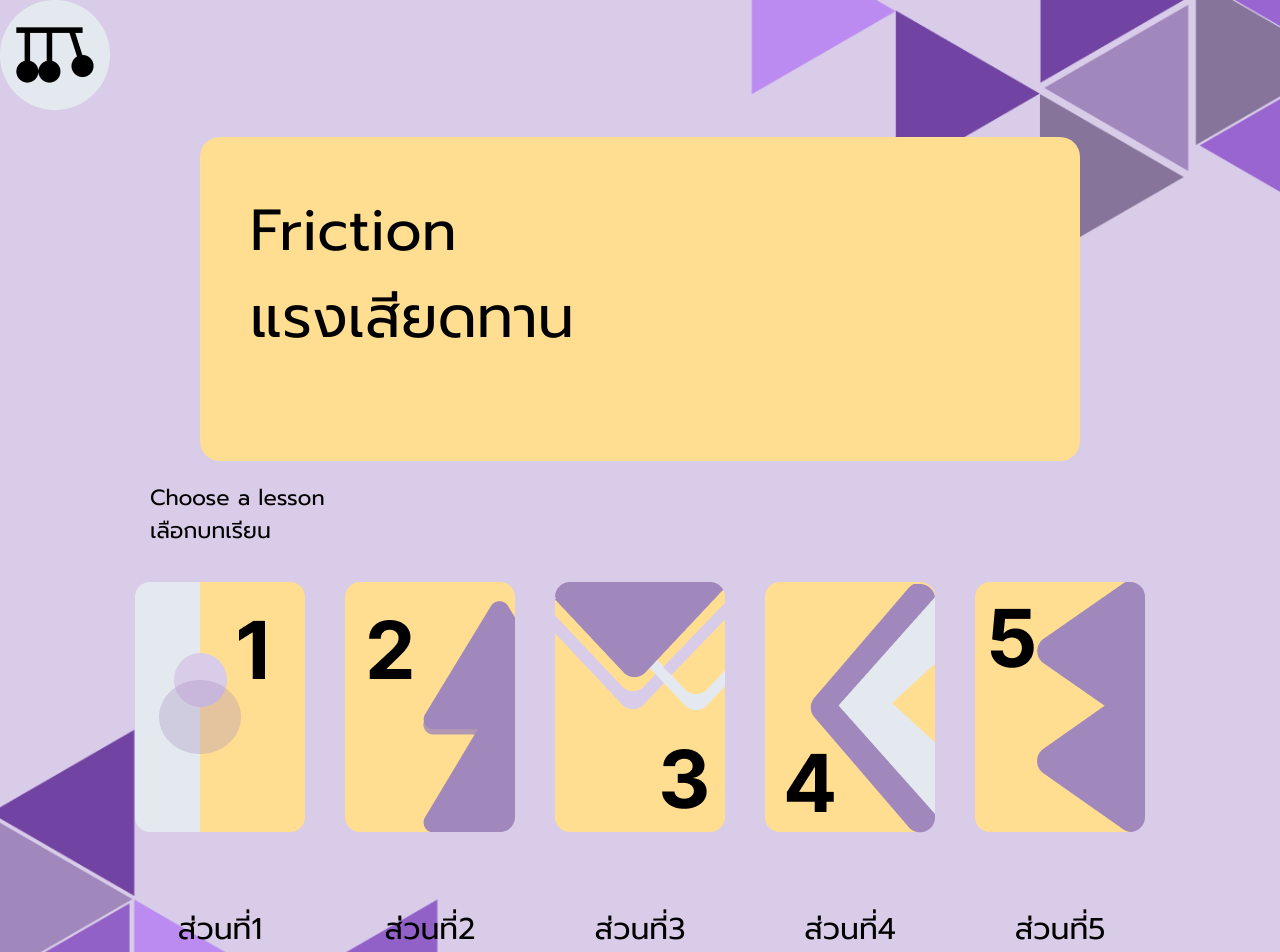
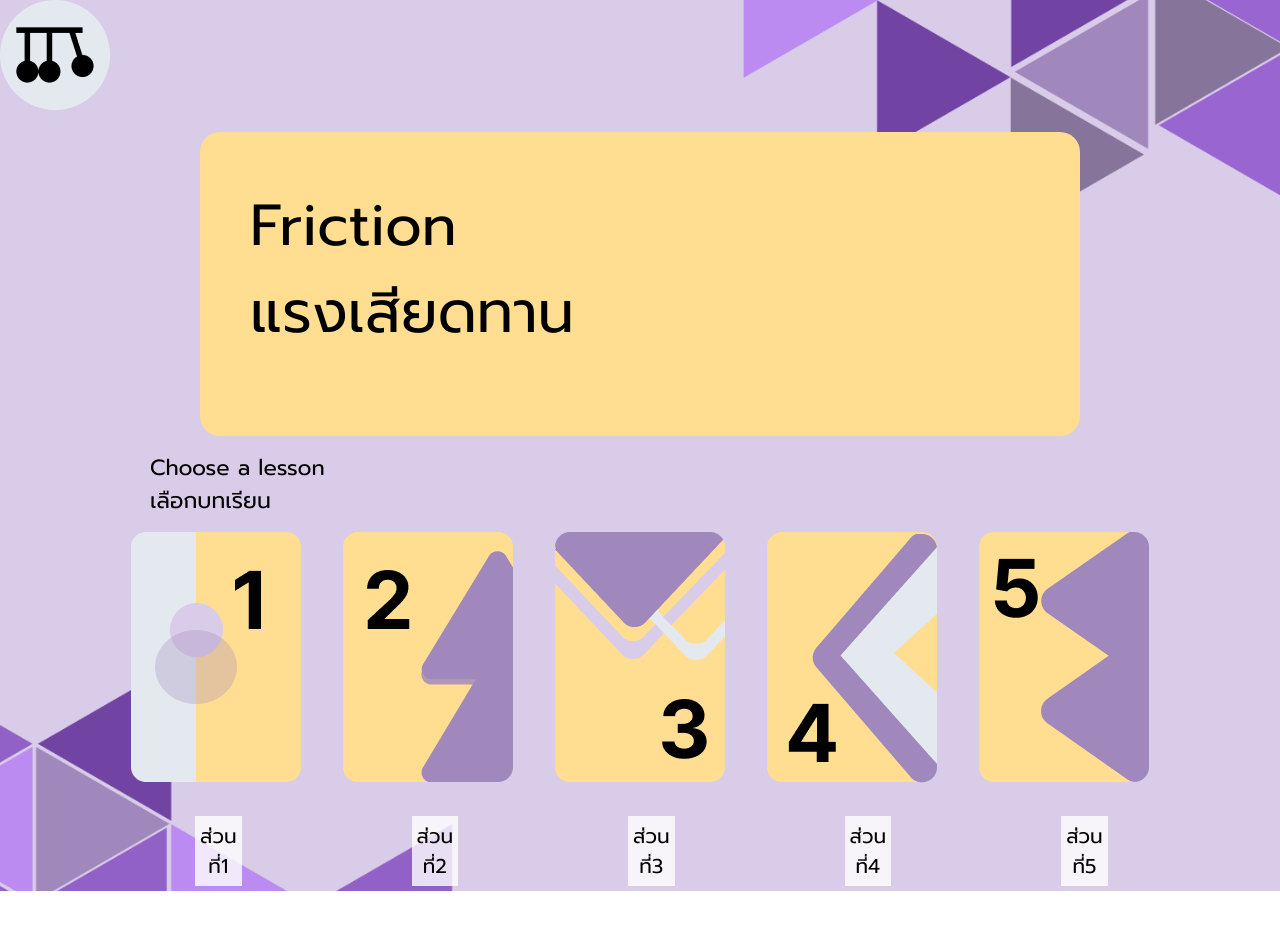
Before and after one commit to KaminariSora/Project_EG203, a React (Create React App) app in the folder eg203/: page / in a window 1280 px wide. Shown: the top 952 px of the page. After the commit the page ends 891 px from the top, so only its background shows below. Built offline with nearby package versions, Linux system fonts and the light colour scheme.

Commit message:
new home

```diff
--- a/eg203/src/Components/home_template.css
+++ b/eg203/src/Components/home_template.css
@@ -14,11 +14,11 @@ body {
     background-position: center;
 }
 .title {
-    margin: 20px;
+    margin: 15px;
     margin-left: 200px;
     margin-right: 200px;
     padding: 50px;
-    padding-bottom: 100px;
+    padding-bottom: 80px;
     border-radius: 20px;
     background-color: #ffde91;
     font-size: 58px;
@@ -28,11 +28,11 @@ body {
     font-size: 22px;
 }
 .btn {
-    background-color: transparent;
+    background-color: #A087BC;
     padding: 10px;
     text-align: center;
-
     cursor: pointer;
+    font-size: 2px;
   }
 
   .grid-container {
@@ -40,17 +40,36 @@ body {
     margin-left: 110px;
     margin-right: 110px;
     grid-template-columns: auto auto auto auto auto;
-    border:5px #ffde91;
     gap: 10px;
-    padding: 10px;
+    padding: 5px;
     background-color: transparent;
   }
 
   .grid-container > div {
     background-color: rgba(255, 255, 255, 0.8);
     text-align: center;
-    padding: 20px 0;
+    padding: 5px 0;
     font-size: 30px;
     background-color: transparent;
     margin-top: 5px;
   }
+
+  .grid-container2 {
+
+    display: grid;
+    margin-left: 110px;
+    margin-right: 110px;
+    grid-template-columns: auto auto auto auto auto;
+    gap: 10px;
+    padding: 5px;
+
+  }
+  .grid-container2 > div {
+    background-color: rgba(255, 255, 255, 0.8);
+
+    text-align: center;
+    padding: 5px;
+    font-size: 20px;
+    margin-left: 80px;
+    margin-right: 80px;
+  }
--- a/eg203/src/Components/home_template.js
+++ b/eg203/src/Components/home_template.js
@@ -23,6 +23,9 @@ const Home = () => {
                 <div className="btn" id="lesson5">
                     <img src="./Images/Lesson5.png" alt="Lesson 5" />
                 </div>
+
+            </div>
+            <div className='grid-container2'>
                 <div className="btn" id="lesson1">ส่วนที่1</div>
                 <div className="btn" id="lesson2">ส่วนที่2</div>
                 <div className="btn" id="lesson3">ส่วนที่3</div>
@@ -30,7 +33,6 @@ const Home = () => {
                 <div className="btn" id="lesson5">ส่วนที่5</div>
             </div>
 
-
         </div>
     )
 }
```
